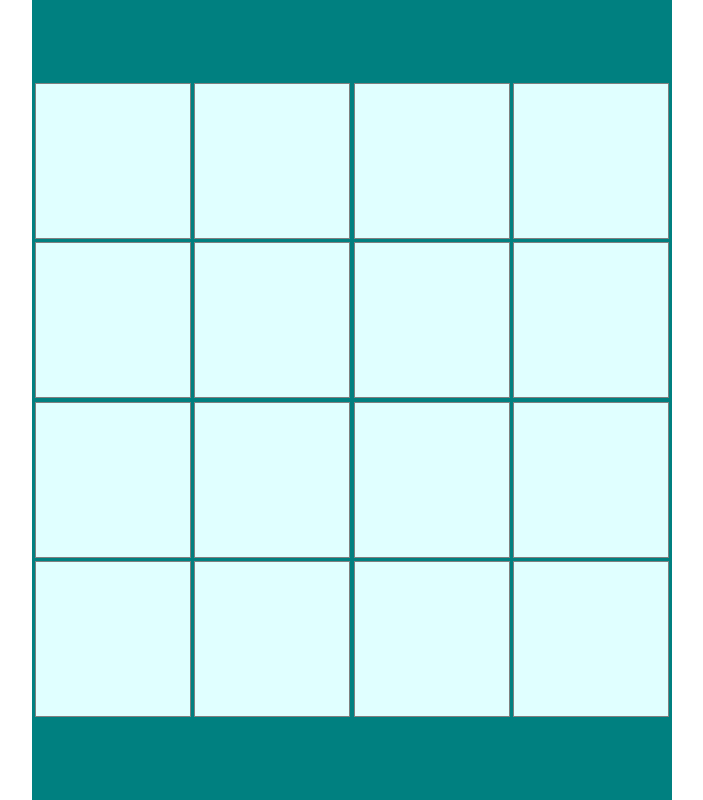
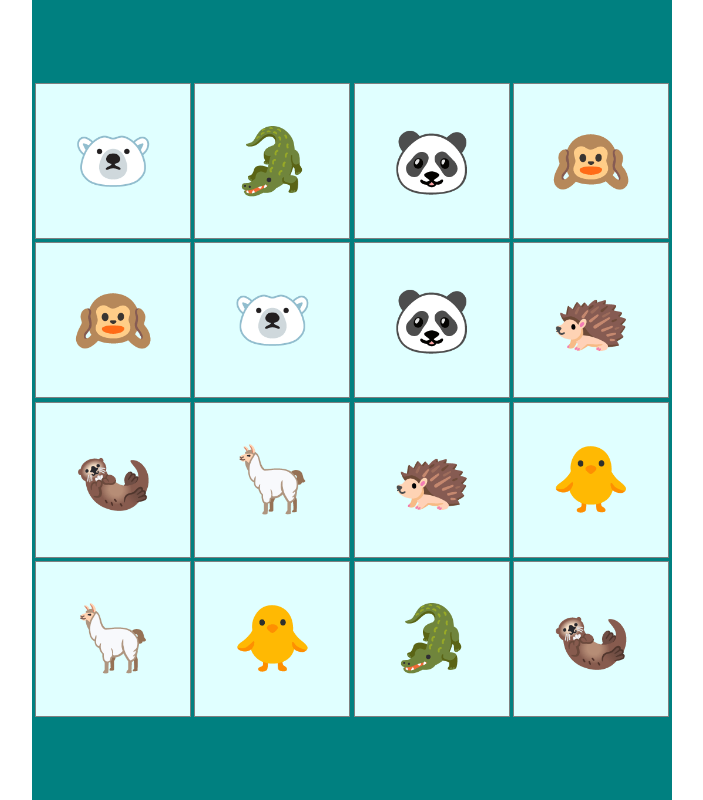
Before and after one commit to Tripouille/ematchi, a SvelteKit app: page / in a window 1280 px wide. Shown: the whole page, without its empty margins (288-991 px from the left). Built offline with nearby package versions, Linux system fonts and the light colour scheme.

Commit message:
display emojis

```diff
--- a/src/routes/Game.svelte
+++ b/src/routes/Game.svelte
@@ -1,19 +1,39 @@
-<script>
-	import Grid from "./Grid.svelte";
+<script lang="ts">
+	import Grid from './Grid.svelte';
+	import { levels, type Level } from './levels.js';
+
+	const currentLevelLabel: Level['label'] = 'easy';
+
+	let size: number;
+	let grid: string[] = [];
+
+	function initializeGame(levelLabel: Level['label']) {
+		const level = levels.find((l) => l.label === levelLabel);
+		if (!level) throw new Error(`Level ${levelLabel} not found`);
+
+		size = level.size;
+
+        const pairs: string[] = [];
+		const emojisCopy = [...level.emojis];
+		for (let i = 0; i < level.size ** 2 / 2; i++) {
+			const randomIndex = Math.floor(Math.random() * emojisCopy.length);
+			pairs.push(emojisCopy[randomIndex]);
+			emojisCopy.splice(randomIndex, 1);
+		}
+		pairs.push(...pairs);
+		grid = pairs.sort(() => Math.random() - 0.5);
+	}
+	initializeGame(currentLevelLabel);
 </script>
 
 <div class="game">
-    <div class="info">
+	<div class="info" />
 
+	<div class="grid-container">
+		<Grid {grid} />
 	</div>
 
-    <div class="grid-container">
-        <Grid />
-    </div>
-
-    <div class="info">
-
-    </div>
+	<div class="info" />
 </div>
 
 <style>
--- a/src/routes/Grid.svelte
+++ b/src/routes/Grid.svelte
@@ -1,10 +1,12 @@
-<script>
+<script lang='ts'>
 	import Square from "./Square.svelte";
+
+    export let grid: string[];
 </script>
 
 <div class="grid">
-    {#each Array(16) as _}
-        <Square />
+    {#each grid as emoji}
+        <Square {emoji} />
     {/each}
 </div>
 
--- a/src/routes/Square.svelte
+++ b/src/routes/Square.svelte
@@ -1,8 +1,17 @@
-<div class="square" />
+<script lang="ts">
+	export let emoji: string;
+</script>
+
+<div class="square">
+	{emoji}
+</div>
 
 <style>
-    .square {
-        background-color: lightcyan;
-        border: 1px solid gray;
-    }
+	.square {
+		background-color: lightcyan;
+		border: 1px solid gray;
+		display: grid;
+		place-items: center;
+		font-size: 4rem;
+	}
 </style>
--- a/src/routes/levels.ts
+++ b/src/routes/levels.ts
@@ -1,30 +1,30 @@
 export interface Level {
-	label: string;
+	label: 'easy' | 'medium' | 'hard';
 	size: number;
 	duration: number;
 	emojis: string[];
 }
 
-export const levels: Level[] = [
-    {
+export const levels: Readonly<Level[]> = [
+	{
 		label: 'easy',
 		size: 4,
 		duration: 60 * 1000,
 		emojis:
-			'🐶 🐱 🐭 🐹 🐰 🦊 🐻 🐼 🐻‍❄️ 🐨 🐯 🦁 🐮 🐷 🐽 🐸 🐵 🙈 🙉 🙊 🐒 🐔 🐧 🐦 🐤 🐣 🐥 🦆 🦅 🦉 🦇 🐺 🐗 🐴 🦄 🐝 🪱 🐛 🦋 🐌 🐞 🐜 🪰 🪲 🪳 🦟 🦗 🕷 🕸 🦂 🐢 🐍 🦎 🦖 🦕 🐙 🦑 🦐 🦞 🦀 🪸 🐡 🐠 🐟 🐬 🐳 🐋 🦈 🐊 🐅 🐆 🦓 🦍 🦧 🦣 🐘 🦛 🦏 🐪 🐫 🦒 🦘 🦬 🐃 🐂 🐄 🐎 🐖 🐏 🐑 🦙 🐐 🦌 🐕 🐩 🦮 🐕‍🦺 🐈 🐈‍⬛ 🪶 🐓 🦃 🦤 🦚 🦜 🦢 🦩 🕊 🐇 🦝 🦨 🦡 🦫 🦦 🦥 🐁 🐀 🐿 🦔'.split(
+			'🐶 🐱 🐭 🐹 🐰 🦊 🐻 🐼 🐻‍❄️ 🐨 🐯 🦁 🐮 🐷 🐽 🐸 🐵 🙈 🙉 🙊 🐒 🐔 🐧 🐦 🐤 🐣 🐥 🦆 🦅 🦉 🦇 🐺 🐗 🐴 🦄 🐝 🐛 🦋 🐌 🐞 🐜 🦟 🦗 🕷 🕸 🦂 🐢 🐍 🦎 🦖 🦕 🐙 🦑 🦐 🦞 🦀 🐡 🐠 🐟 🐬 🐳 🐋 🦈 🐊 🐅 🐆 🦓 🦍 🦧 🐘 🦛 🦏 🐪 🐫 🦒 🦘 🐃 🐂 🐄 🐎 🐖 🐏 🐑 🦙 🐐 🦌 🐕 🐩 🦮 🐕‍🦺 🐈 🐈‍⬛ 🐓 🦃 🦚 🦜 🦢 🦩 🕊 🐇 🦝 🦨 🦡 🦦 🦥 🐁 🐀 🐿 🦔'.split(
 				' '
 			)
 	},
-    {
+	{
 		label: 'medium',
 		size: 6,
 		duration: 45 * 1000,
 		emojis:
-			'🍏 🍎 🍐 🍊 🍋 🍌 🍉 🍇 🍓 🫐 🍈 🍒 🍑 🥭 🍍 🥥 🥝 🍅 🍆 🥑 🥦 🥬 🥒 🌶 🫑 🌽 🥕 🫒 🧄 🧅 🥔 🍠 🫘 🥐 🥯 🍞 🥖 🥨 🧀 🥚 🍳 🧈 🥞 🧇 🥓 🥩 🍗 🍖 🦴 🌭 🍔 🍟 🍕 🫓 🥪 🥙 🧆 🌮 🌯 🫔 🥗 🥘 🫕 🥫 🍝 🍜 🍲 🍛 🍣 🍱 🥟 🦪 🍤 🍙 🍚 🍘 🍥 🥠 🥮 🍢 🍡 🍧 🍨 🍦 🥧 🧁 🍰 🎂 🍮 🍭 🍬 🍫 🍿 🍩 🍪 🌰 🥜 🍯 🥛 🍼 🫖 🍵 🧃 🥤 🧋 🫙 🍶 🍺 🍻 🥂 🍷 🫗 🥃 🍸 🍹 🧉 🍾 🧊 🥄 🍴 🍽 🥣 🥡 🥢 🧂'.split(
+			'🍏 🍎 🍐 🍊 🍋 🍌 🍉 🍇 🍓 🍈 🍒 🍑 🥭 🍍 🥥 🥝 🍅 🍆 🥑 🥦 🥬 🥒 🌶 🌽 🥕 🫒 🧄 🧅 🥔 🍠 🫘 🥐 🥯 🍞 🥖 🥨 🧀 🥚 🍳 🧈 🥞 🧇 🥓 🥩 🍗 🍖 🦴 🌭 🍔 🍟 🍕 🫓 🥪 🥙 🧆 🌮 🌯 🫔 🥗 🥘 🫕 🥫 🍝 🍜 🍲 🍛 🍣 🍱 🥟 🦪 🍤 🍙 🍚 🍘 🍥 🥠 🥮 🍢 🍡 🍧 🍨 🍦 🥧 🧁 🍰 🎂 🍮 🍭 🍬 🍫 🍿 🍩 🍪 🌰 🥜 🍯 🥛 🍼 🫖 🍵 🧃 🥤 🧋 🫙 🍶 🍺 🍻 🥂 🍷 🫗 🥃 🍸 🍹 🧉 🍾 🧊 🥄 🍴 🍽 🥣 🥡 🥢 🧂'.split(
 				' '
 			)
 	},
-    {
+	{
 		label: 'hard',
 		size: 8,
 		duration: 30 * 1000,
@@ -32,5 +32,5 @@ export const levels: Level[] = [
 			'😀 😃 😄 😁 😆 😅 😂 🤣 😊 😇 🙂 🙃 😉 😌 😍 🥰 😘 😗 😙 😚 😋 😛 😝 😜 🤪 🤨 🧐 🤓 😎 🤩 🥳 😏 😒 😞 😔 😟 😕 🙁 😣 😖 😫 😩 🥺 😢 😭 😮‍💨 😤 😠 😡 🤬 🤯 😳 🥵 🥶 😱 😨 😰 😥 😓 🤗 🤔 🤭 🤫 🤥 😶 😶‍🌫️ 😐 😑 😬 🙄 😯 😦 😧 😮 😲 🥱 😴 🤤 😪 😵 😵‍💫 🤐 🥴 🤢 🤮 🤧 😷 🤒 🤕 🤑 🤠 😈 👿 👹 👺 🤡 💩 👻 💀 👽 👾 🤖 🎃 😺 😸 😹 😻 😼 😽 🙀 😿 😾'.split(
 				' '
 			)
-	},
-];
+	}
+] as const;
```
Lines whose indentation alone changed are shown as unchanged.
